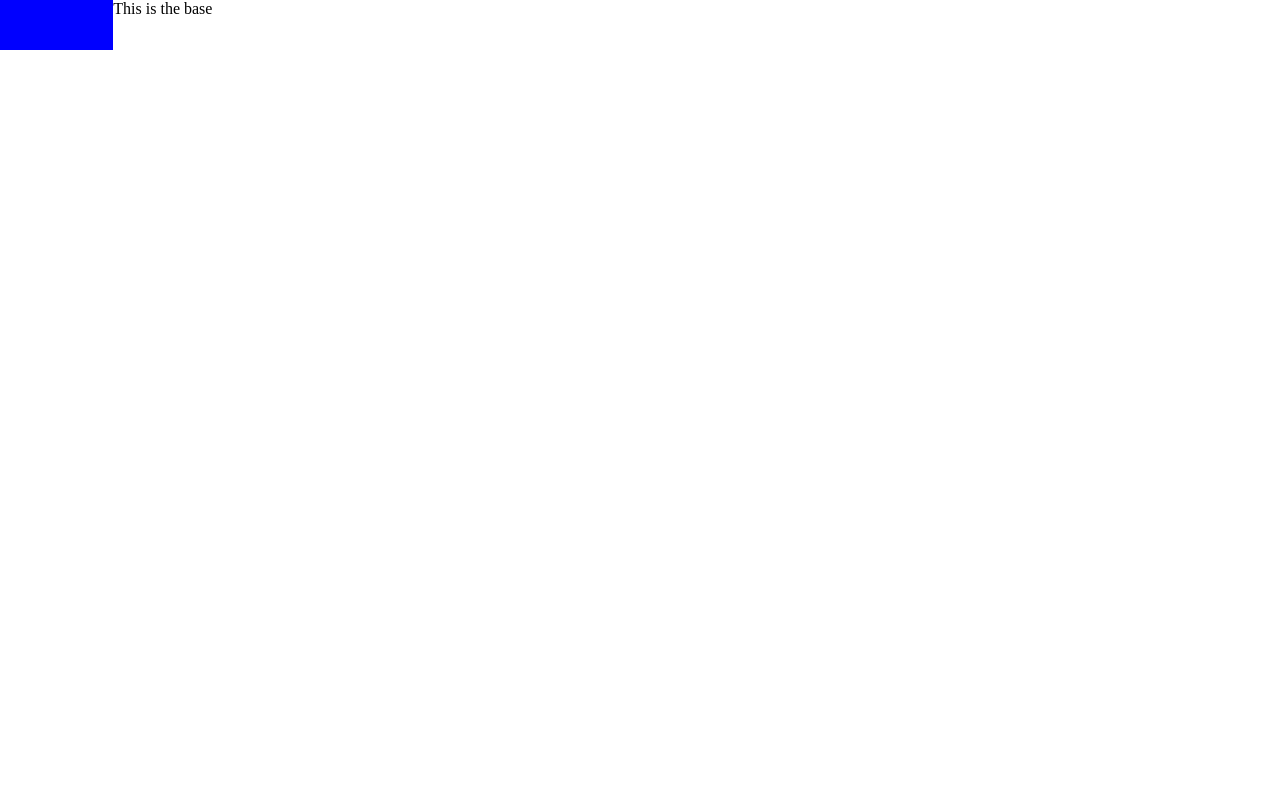
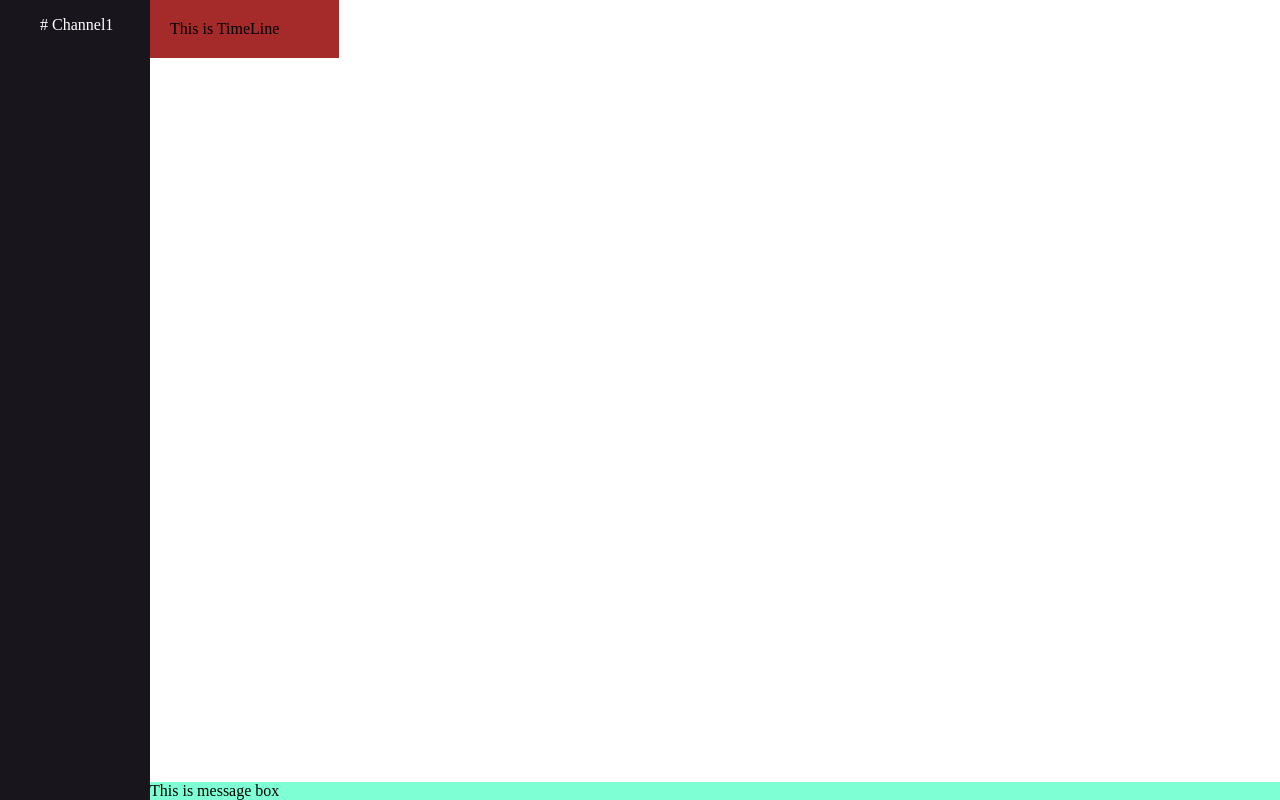
Before and after one commit to hyoshimori/next-chat, a Next.js app: page / in a window 1280 px wide. Built offline with nearby package versions, Linux system fonts and the light colour scheme.

Commit message:
message box WIP

```diff
--- a/components/Base.module.css
+++ b/components/Base.module.css
@@ -1,3 +1,4 @@
 .body{
   display: flex;
+  width: 100vw;
 }
--- a/components/Base.tsx
+++ b/components/Base.tsx
@@ -1,13 +1,18 @@
 import React from 'react'
 import Sidebar from "./Sidebar";
+import MessageTimeline from './MessageTimeline';
 
 import styles from "./Base.module.css";
+import SendMessageBox from './SendMessageBox';
 
 const Base = () => {
   return (
     <div className={styles.body}>
       <Sidebar/>
-      This is the base
+      <div>
+        <MessageTimeline />
+        <SendMessageBox />
+      </div>
     </div>
   )
 }
--- /dev/null
+++ b/components/MessageTimeline.module.css
@@ -0,0 +1,5 @@
+.body{
+  padding: 20px;
+  background-color: brown;
+  width: 100%;
+}
--- /dev/null
+++ b/components/MessageTimeline.tsx
@@ -0,0 +1,12 @@
+import React from 'react'
+import styles from "./MessageTimeline.module.css"
+
+const MessageTimeline = () => {
+  return (
+    <div className={styles.body}>
+      This is TimeLine
+    </div>
+  )
+}
+
+export default MessageTimeline
--- /dev/null
+++ b/components/SendMessageBox.module.css
@@ -0,0 +1,6 @@
+.body{
+  position: fixed;
+  bottom: 0;
+  background-color: aquamarine;
+  width: 100%;
+}
--- /dev/null
+++ b/components/SendMessageBox.tsx
@@ -0,0 +1,12 @@
+import React from 'react'
+import styles from "./SendMessageBox.module.css"
+
+const SendMessageBox = () => {
+  return (
+    <div className={styles.body}>
+      This is message box
+    </div>
+  )
+}
+
+export default SendMessageBox
--- a/components/SideBar.module.css
+++ b/components/SideBar.module.css
@@ -1,10 +1,12 @@
 .body{
-  background-color: blue;
-  color: blue;
+  background-color: #18161C;
+  color: white;
+  height: 100vh;
+  width: 150px;
 }
 
 .channel__title{
   display: flex;
   align-items: center;
-  padding: 8px 20px;
+  padding: 20px;
 }
```
Also changed, not shown: 2 other files (tests, documents, lock files or other folders).
